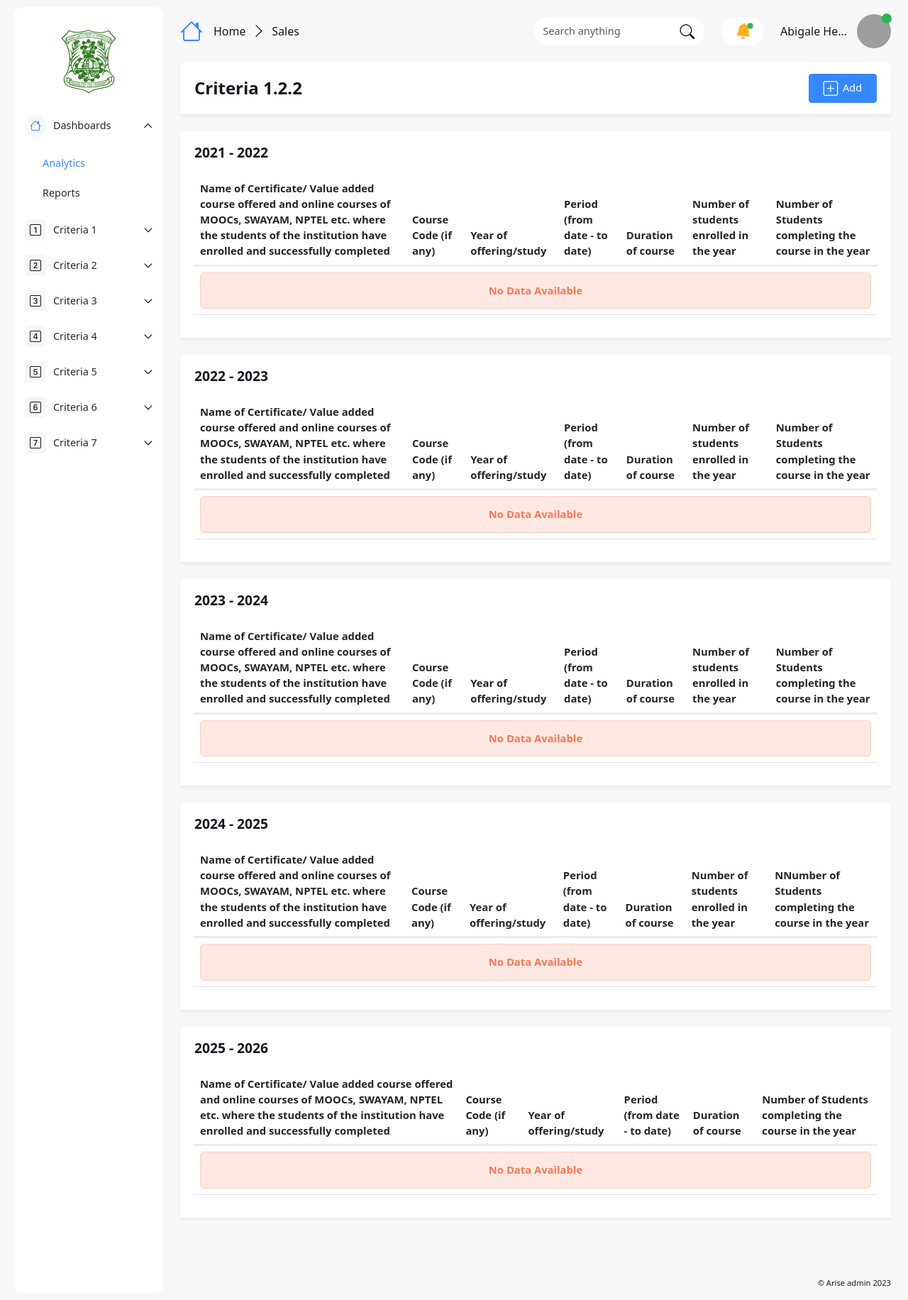
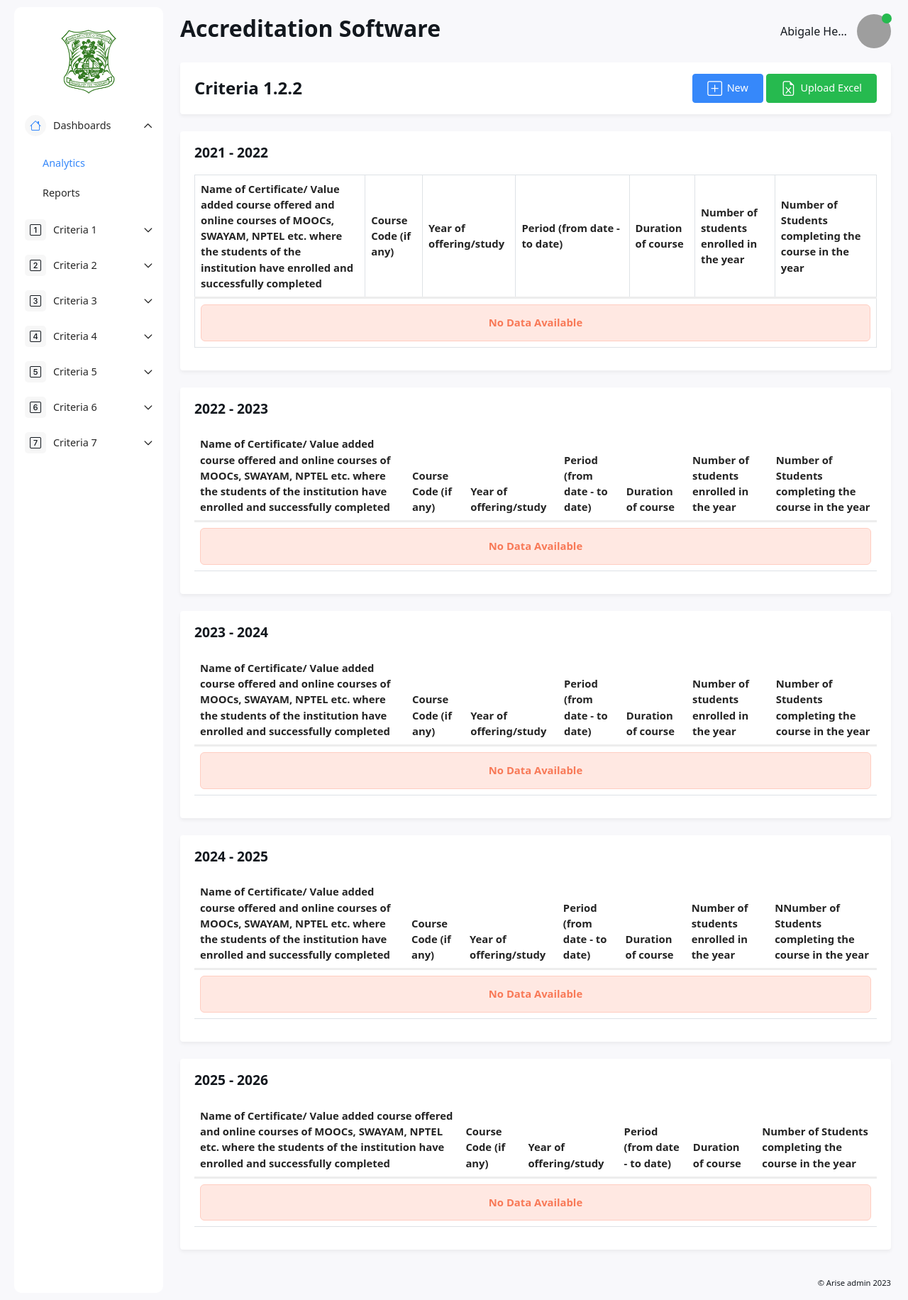
Before and after one commit to NikhilNK2003/naac-accreditation-webapp, a Django app: page /c1/1_2_2/ in a window 1280 px wide. Shown: the whole page at 71% size. Run offline with Django 4.2, Linux system fonts and the light colour scheme; data that the repository does not hold is empty; some libraries are stand-ins or nearby versions; grey boxes are pictures that could not be loaded.

Commit message:
install openpyxl

```diff
--- a/acc/criteria_1/templates/form/criteria_1_2_2.html
+++ b/acc/criteria_1/templates/form/criteria_1_2_2.html
@@ -8,6 +8,7 @@
     <!-- Row start -->
     <div class="row">
         <div class="col-sm-12 col-12">
+			{% include 'messages.html' %}
             <!-- Card start -->
             <div class="card">
                 <div class="card-header">
@@ -79,7 +80,7 @@
 						</div>
 						<!-- Form actions footer start -->
 						<div class="form-actions-footer">
-							<a href="" class="btn btn-light">Cancel</a>
+							<a href="{% url 'criteria_1_2_2' %}" class="btn btn-light">Cancel</a>
 							<button type="submit" class="btn btn-success">Submit</button>
 						</div>
 					</form>
--- a/acc/criteria_1/templates/table/criteria_1_2_2.html
+++ b/acc/criteria_1/templates/table/criteria_1_2_2.html
@@ -8,15 +8,25 @@
     <!-- Row start -->
     <div class="row">
         <div class="col-12">
+            {% include 'messages.html' %}
             <div class="card">
                 <div class="card-body d-flex justify-content-between align-items-center">
                     <h3 class="card-title" style="font-size: 1.5rem;">Criteria 1.2.2</h3>
-                    <a href="{% url 'criteria_1_2_2_form' %}" class="btn btn-info"><i class="bi bi-plus-square"></i> Add</a>
+                    <div>
+                        <a href="{% url 'criteria_1_2_2_form' %}" class="btn btn-info"><i class="bi bi-plus-square"></i> New</a>
+                        <form action="{% url 'upload_excel_1_2_2' %}" method="post" enctype="multipart/form-data" style="display: inline-block;">
+                            {% csrf_token %}
+                            <label for="excelFileInput" class="btn btn-success">
+                                <i class="bi bi-file-earmark-excel"></i> Upload Excel
+                                <input type="file" id="excelFileInput" name="excel_file" accept=".xlsx" style="display: none;" onchange="this.form.submit()">
+                            </label>
+                        </form>
+                    </div>
                 </div>
             </div>
+
         </div>
         <div class="col-sm-12 col-12">
-
             <!-- Card start -->
             <div class="card">
                 <div class="card-header">
@@ -24,16 +34,16 @@
                 </div>
                 <div class="card-body">
                     <div class="table-responsive">
-                        <table id="basicExample" class="table custom-table">
-                            <thead>
+                        <table id="basicExample" class="table table-bordered  custom-table">
+                            <thead class="thead-dark">
                                 <tr>
-                                    <th>Name of Certificate/ Value added course offered and online courses of MOOCs, SWAYAM, NPTEL etc.  where the students of the institution have enrolled and successfully completed </th>
-                                    <th>Course Code (if any)</th>
-                                    <th>Year of offering/study</th>
-                                    <th>Period (from date - to date)</th>
-                                    <th>Duration of course</th>
-                                    <th>Number of students enrolled in the year</th>
-                                    <th>Number of Students completing the course  in the year</th>
+                                    <th class="align-middle col-3">Name of Certificate/ Value added course offered and online courses of MOOCs, SWAYAM, NPTEL etc. where the students of the institution have enrolled and successfully completed</th>
+                                    <th class="align-middle">Course Code (if any)</th>
+                                    <th class="align-middle">Year of offering/study</th>
+                                    <th class="align-middle col-2">Period (from date - to date)</th>
+                                    <th class="align-middle">Duration of course</th>
+                                    <th class="align-middle">Number of students enrolled in the year</th>
+                                    <th class="align-middle ">Number of Students completing the course in the year</th>
                                 </tr>
                             </thead>
                             <tbody>
@@ -41,19 +51,19 @@
                                     {% for record in 2021_records %}
                                         {% if record.year == 2021 %}
                                             <tr>
-                                                <td>{{ record.course_name }}</td>
-                                                <td>{{ record.course_code }}</td>
-                                                <td>{{ record.year_of_study }}</td>
-                                                <td>{{ record.period_from }} - {{ record.period_to }}</td>
-                                                <td>{{ record.duration }}</td>
-                                                <td>{{ record.students_enrolled }}</td>
-                                                <td>{{ record.students_completed }}</td>
+                                                <td class="align-middle">{{ record.course_name }}</td>
+                                                <td class="align-middle">{{ record.course_code }}</td>
+                                                <td class="align-middle">{{ record.year_of_study }}</td>
+                                                <td class="align-middle">{{ record.period_from }} - {{ record.period_to }}</td>
+                                                <td class="align-middle">{{ record.duration }}</td>
+                                                <td class="align-middle">{{ record.students_enrolled }}</td>
+                                                <td class="align-middle">{{ record.students_completed }}</td>
                                             </tr>
                                         {% endif %}
                                     {% endfor %}
                                 {% else %}
                                 <tr>
-                                    <td colspan="7" class="text-center">
+                                    <td colspan="7" class="text-center align-middle">
                                         <div class="alert alert-danger mb-0" role="alert">
                                             <h6 class="font-weight-bold mb-0">No Data Available</h6>
                                         </div>
@@ -62,6 +72,7 @@
                                 {% endif %}
                             </tbody>
                         </table>
+                    </div>
                     </div>
                 </div>
             </div>
--- a/acc/criteria_1/urls.py
+++ b/acc/criteria_1/urls.py
@@ -5,4 +5,5 @@ urlpatterns = [
     path('temp/', render_temp),
     path('1_2_2/', criteria_1_2_2, name='criteria_1_2_2'),
     path('1_2_2/form/', criteria_1_2_2_form, name='criteria_1_2_2_form'),
+    path('1_2_2/excel/', upload_excel_1_2_2, name='upload_excel_1_2_2'),
 ]
--- a/acc/criteria_1/views.py
+++ b/acc/criteria_1/views.py
@@ -1,6 +1,9 @@
-from django.shortcuts import render, redirect
+from django.shortcuts import render, HttpResponse, redirect
 from .models import Criteria_1_2_2
 from.forms import *
+from datetime import datetime
+import openpyxl
+from django.contrib import messages
 # Create your views here.
 
 
@@ -20,21 +23,49 @@ def criteria_1_2_2(request):
 
 def criteria_1_2_2_form(request):
     if request.method == 'POST':
-        # year = request.POST.get('year')
-        # course_name = request.POST.get('course_name')
-        # course_code = request.POST.get('course_code')
-        # year_of_study = request.POST.get('year_of_study')
-        # from_date = request.POST.get('from_date')
-        # to_date = request.POST.get('to_date')
-        # course_duration = request.POST.get('course_duration')
-        # students_enrolled = request.POST.get('students_enrolled')
-        # students_compleated = request.POST.get('students_compleated')
         form = CriteriaForm_1_2_2(request.POST)
         if form.is_valid():
-            form.save()  # Save the form data to the model if it's valid
+            print(type(form.data))
+            form.save()
+            messages.success(request, 'Data Added Successfully')
             return redirect('criteria_1_2_2')
+        else:
+            messages.error(request, 'Enter valid Data')
     form = CriteriaForm_1_2_2()
     context = {
         'form': form,
     }
     return render(request, 'form/criteria_1_2_2.html', context=context)
+
+def upload_excel_1_2_2(request):
+    if request.method == 'POST' and request.FILES.get('excel_file'):
+        excel_file = request.FILES['excel_file']
+        workbook = openpyxl.load_workbook(excel_file)
+        sheet = workbook.active
+
+        for row in sheet.iter_rows(min_row=2, values_only=True):
+            year = row[0]
+            course_name = row[1]
+            course_code = row[2]
+            year_of_study = row[3]
+            period_from = row[4]
+            period_to = row[5]
+            duration = row[6]
+            students_enrolled = row[7]
+            students_completed = row[8]
+
+            Criteria_1_2_2.objects.create(
+                year=year,
+                course_name=course_name,
+                course_code=course_code,
+                year_of_study=year_of_study,
+                period_from=period_from,
+                period_to=period_to,
+                duration=duration,
+                students_enrolled=students_enrolled,
+                students_completed=students_completed,
+            )
+        messages.success(request, 'Excel File add Successfully')
+        return redirect('criteria_1_2_2')
+    messages.error(request, 'Upload valid Excel file')
+    return redirect('criteria_1_2_2')
--- a/acc/static/js/main.js
+++ b/acc/static/js/main.js
@@ -14,6 +14,7 @@ $("#toggle-sidebar").on('click', function () {
 $("#sidebar-togglescreen").on('click', function () {
 	$(".page-wrapper.togglescreen").toggleClass("toggled-togglescreen");
 });
+
 
 
 // Sidebars JS
--- a/acc/templates/base.html
+++ b/acc/templates/base.html
@@ -265,20 +265,23 @@
 					<div class="toggle-sidebar" id="toggle-sidebar"><i class="bi bi-list"></i></div>
 
 					<!-- Breadcrumb start -->
-					<ol class="breadcrumb d-md-flex d-none">
+					{% comment %} <ol class="breadcrumb d-md-flex d-none">
 						<li class="breadcrumb-item">
 							<i class="bi bi-house"></i>
 							<a href="index.html">Home</a>
 						</li>
 						<li class="breadcrumb-item breadcrumb-active" aria-current="page">Sales</li>
-					</ol>
+					</ol> {% endcomment %}
 					<!-- Breadcrumb end -->
+					<div class="text-center">
+						<h3>Accreditation Software</h3>
+					</div>
 
 					<!-- Header actions ccontainer start -->
 					<div class="header-actions-container">
 
 						<!-- Search container start -->
-						<div class="search-container">
+						{% comment %} <div class="search-container">
 
 							<!-- Search input group start -->
 							<div class="input-group">
@@ -289,16 +292,16 @@
 							</div>
 							<!-- Search input group end -->
 
-						</div>
+						</div> {% endcomment %}
 						<!-- Search container end -->
 
 						<!-- Leads start -->
-						<a href="orders.html" class="leads d-none d-xl-flex">
+						{% comment %} <a href="orders.html" class="leads d-none d-xl-flex">
 							<div class="lead-details">You have <span class="count"> 21 </span> new leads </div>
 							<span class="lead-icon"><i
 									class="bi bi-bell-fill animate__animated animate__swing animate__infinite infinite"></i><b
 									class="dot animate__animated animate__heartBeat animate__infinite"></b></span>
-						</a>
+						</a> {% endcomment %}
 						<!-- Leads end -->
 
 						<!-- Header actions start -->
--- /dev/null
+++ b/acc/templates/messages.html
@@ -0,0 +1,33 @@
+{% if messages %}
+    {% for message in messages %}
+    <div class="row justify-content-center">
+        <div class="col-md-6 col-sm-12 col-12">
+            <div id="myAlert" class="alert {{ message.tags }} alert-dismissible fade show text-center" role="alert">
+                {% if message.tags == 'alert-info' %}
+                    <i class="bi bi-info-circle-fill alert-icon"></i>
+                {% elif message.tags == 'alert-success' %}
+                    <i class="bi bi-check-circle-fill alert-icon"></i>
+                {% elif message.tags == 'alert-warning' %}
+                    <i class="bi bi-exclamation-triangle-fill alert-icon"></i>
+                {% elif message.tags == 'alert-danger' %}
+                    <i class="bi bi-exclamation-triangle-fill alert-icon"></i>
+                {% endif %}
+                {{ message | safe }}
+                <button type="button" class="btn-close" data-bs-dismiss="alert" aria-label="Close"></button>
+            </div>
+        </div>
+    </div>
+    {% endfor %}
+{% endif %}
+
+
+<script>
+    function closeAlert() {
+        setTimeout(function() {
+            document.getElementById('myAlert').remove();
+        }, 5000);
+    }
+    document.addEventListener('DOMContentLoaded', function() {
+        closeAlert();
+    });
+</script>
```
Also changed, not shown: acc/acc/settings.py (+11 -0 lines).
